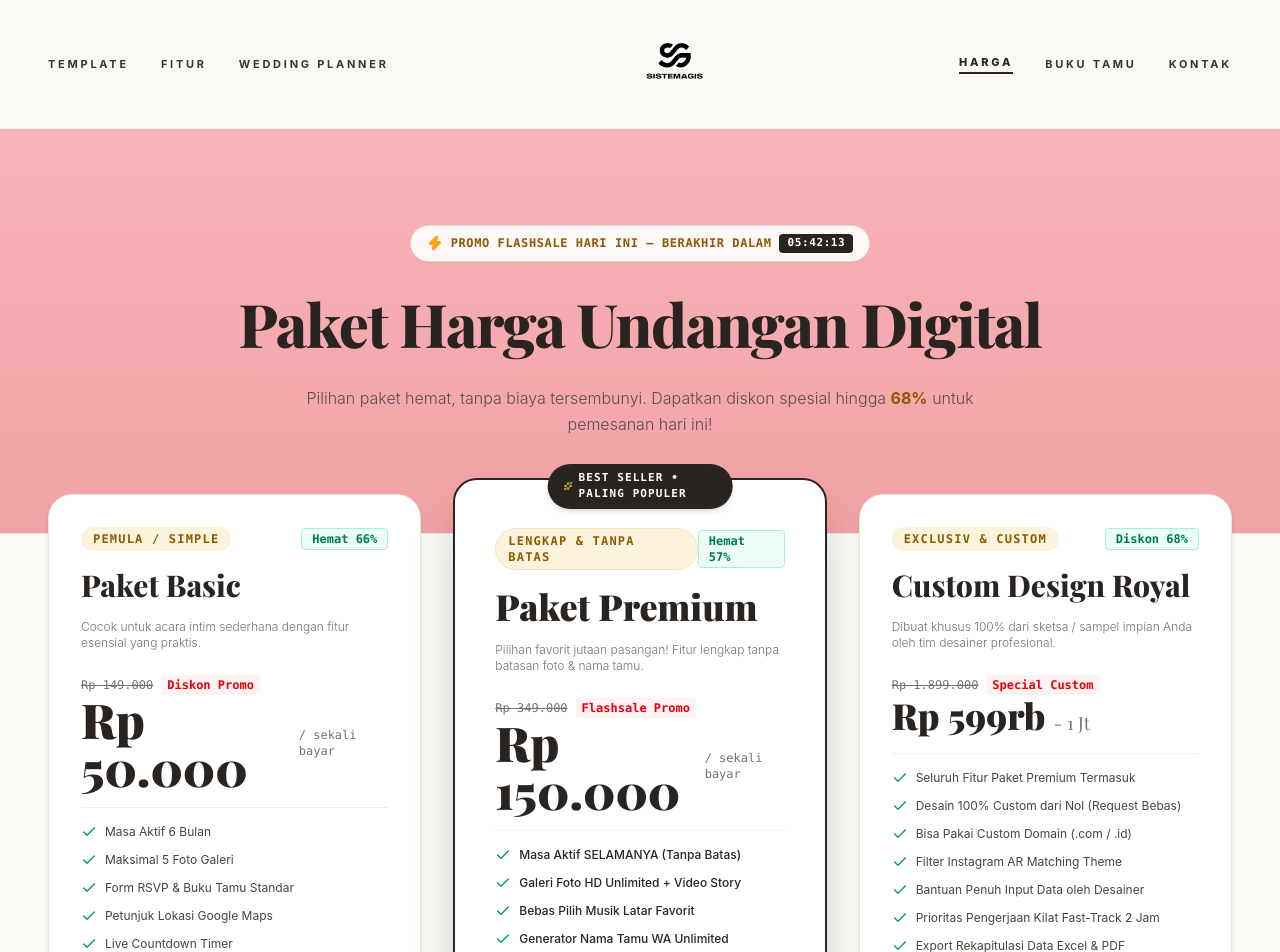
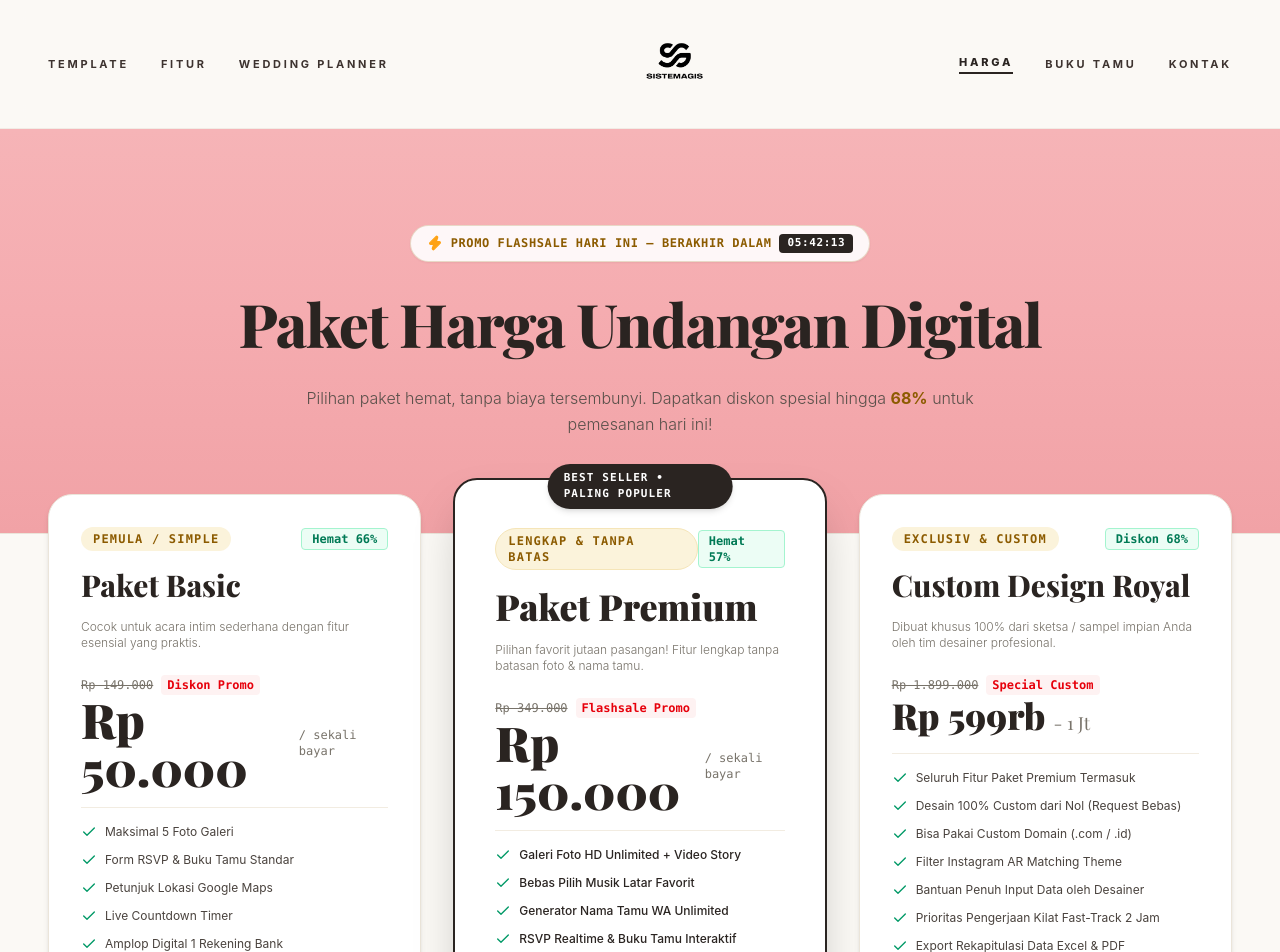
Before and after one commit to kevinnsd1/landingpage_wedding_sistemagis, a React (Vite) app: page /harga in a window 1280 px wide. Shown: the top 952 px of the page. Built offline with nearby package versions, Linux system fonts and the light colour scheme; a web font is replaced by a local one.

Commit message:
refactor: remove star icon badge and masa aktif from pricing page

```diff
--- a/src/pages/harga/index.tsx
+++ b/src/pages/harga/index.tsx
@@ -2,7 +2,6 @@ import { useState, useEffect } from "react"
 import { Link } from "react-router-dom"
 import {
   Check,
-  Sparkles,
   Zap,
   Crown,
   MessageCircle,
@@ -146,7 +145,6 @@ export default function HargaPage() {
 
               <div className="pt-4 border-t border-[#F2ECE1] space-y-3 text-xs">
                 {[
-                  "Masa Aktif 6 Bulan",
                   "Maksimal 5 Foto Galeri",
                   "Form RSVP & Buku Tamu Standar",
                   "Petunjuk Lokasi Google Maps",
@@ -179,7 +177,7 @@ export default function HargaPage() {
 
             {/* Top Badge Popular */}
             <div className="absolute -top-4 left-1/2 -translate-x-1/2 bg-[#2A2421] text-white text-[11px] font-mono font-bold tracking-widest uppercase px-4 py-1.5 rounded-full shadow-md flex items-center gap-1.5">
-              <Sparkles className="w-3.5 h-3.5 text-amber-300" /> Best Seller • Paling Populer
+              Best Seller • Paling Populer
             </div>
 
             <div className="space-y-4 pt-2">
@@ -220,7 +218,6 @@ export default function HargaPage() {
 
               <div className="pt-4 border-t border-[#F2ECE1] space-y-3 text-xs">
                 {[
-                  "Masa Aktif SELAMANYA (Tanpa Batas)",
                   "Galeri Foto HD Unlimited + Video Story",
                   "Bebas Pilih Musik Latar Favorit",
                   "Generator Nama Tamu WA Unlimited",
```
